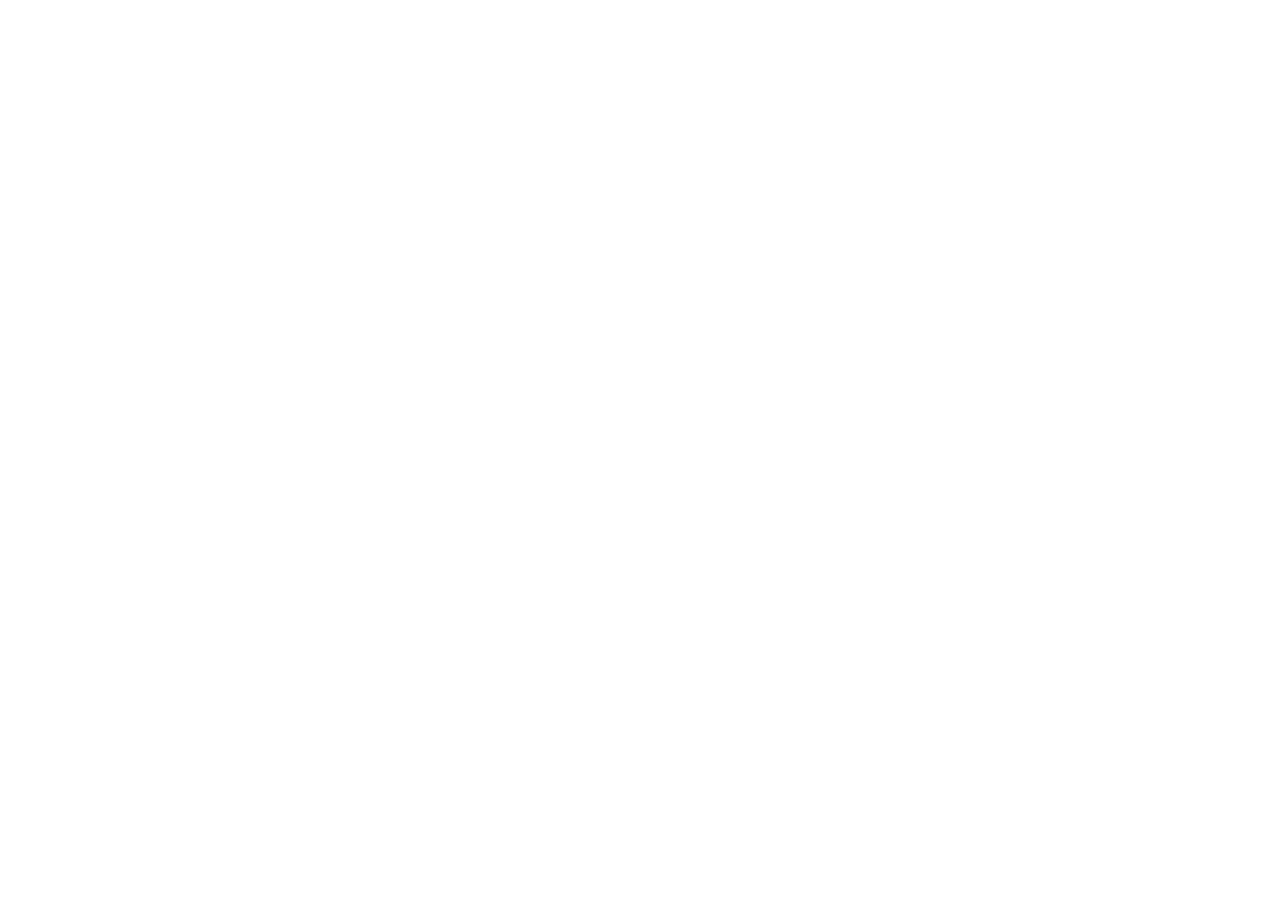
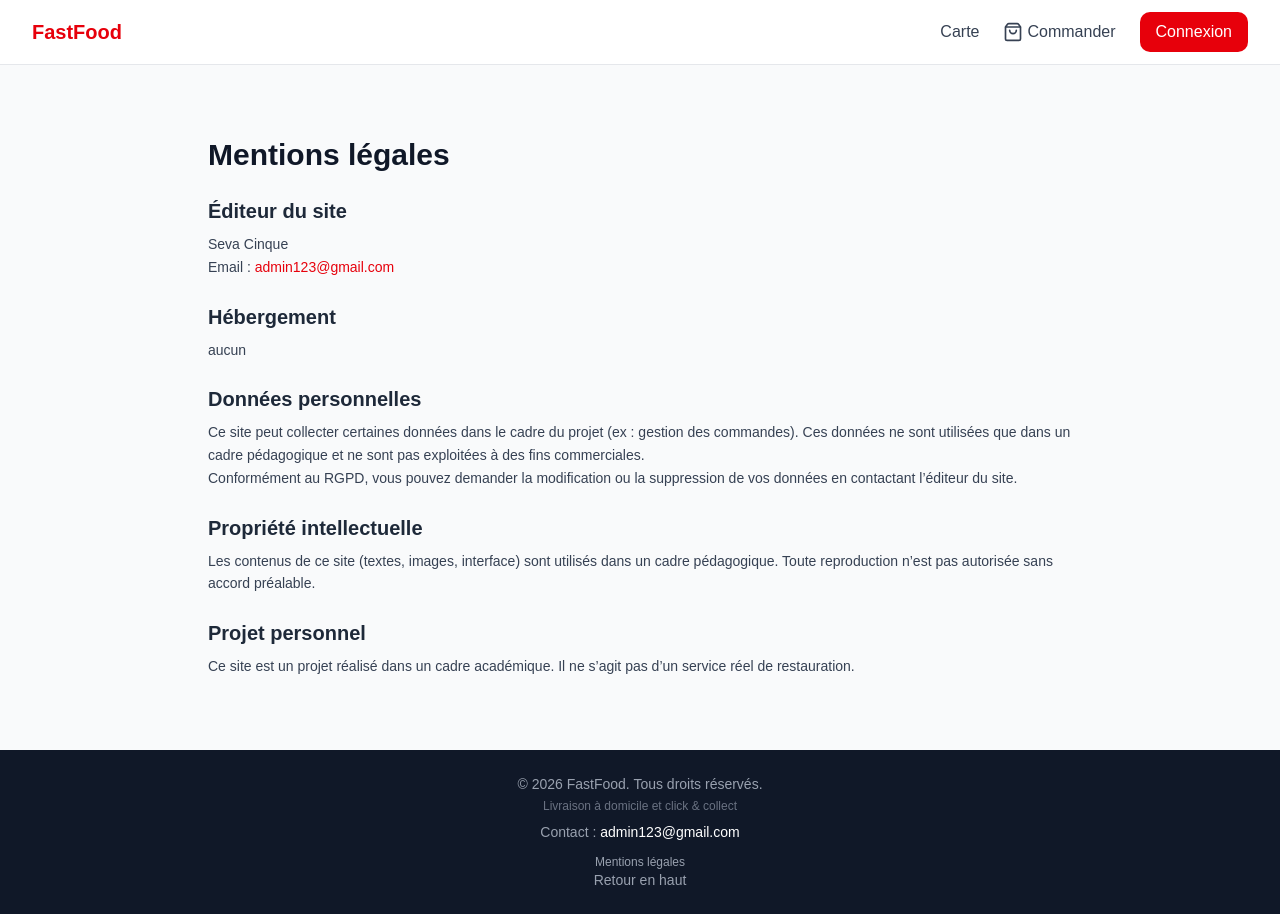
Before and after one commit to Seva0174/fast_food_site, a React (Vite) app in the folder fast_food_frontend/: page /mentions-legales in a window 1280 px wide. Before the commit this address had no page. Before the commit the page ends 800 px from the top, so only its background shows below. Built offline with nearby package versions, Linux system fonts and the light colour scheme.

Commit message:
Maj du footer + ajout des mentions legal

```diff
--- a/fast_food_frontend/src/App.jsx
+++ b/fast_food_frontend/src/App.jsx
@@ -6,7 +6,8 @@
 import { Home } from "./pages/Home";
 import { PageAuth } from "./pages/PageAuth";
 import { PageCommande } from "./pages/PageCommande";
-import { PageUser } from "./pages/PageUser"; // Import de la page User
+import { PageUser } from "./pages/PageUser";
+import { MentionsLegales } from "./pages/MentionsLegales";
 
 const AdminDashboard = () => <h1 className="text-2xl font-bold">Panel Administration</h1>;
 
@@ -21,6 +22,7 @@
               <Route path="/" element={<Home />} />
               <Route path="/login" element={<PageAuth />} />
               <Route path="/register" element={<PageAuth />} />
+              <Route path="/mentions-legales" element={<MentionsLegales />} />
 
               {/* Routes réservées aux utilisateurs connectés (tous rôles) */}
               <Route element={<ProtectedRoute />}>
--- a/fast_food_frontend/src/components/Footer.jsx
+++ b/fast_food_frontend/src/components/Footer.jsx
@@ -1,9 +1,34 @@
+import { Link } from "react-router-dom";
+
 export const Footer = () => {
   return (
     <footer className="bg-gray-900 text-gray-400 py-6 mt-auto">
       <div className="max-w-7xl mx-auto px-4 text-center text-sm">
         <p>© {new Date().getFullYear()} FastFood. Tous droits réservés.</p>
-        <p className="mt-1 text-xs text-gray-500">Livraison à domicile uniquement</p>
+
+        <p className="mt-1 text-xs text-gray-500">
+          Livraison à domicile et click & collect
+        </p>
+
+        <p className="mt-2">
+          Contact :{" "}
+          <a
+            href="mailto:admin123@gmail.com"
+            className="text-white hover:underline"
+          >
+            admin123@gmail.com
+          </a>
+        </p>
+
+        <div className="mt-3 text-xs">
+          <Link to="/mentions-legales">Mentions légales</Link>
+        </div>
+        <button
+          onClick={() => window.scrollTo({ top: 0, behavior: "smooth" })}
+          className="hover:underline"
+        >
+          Retour en haut
+        </button>
       </div>
     </footer>
   );
--- /dev/null
+++ b/fast_food_frontend/src/pages/MentionsLegales.jsx
@@ -0,0 +1,75 @@
+export const MentionsLegales = () => {
+  return (
+    <div className="max-w-4xl mx-auto px-4 py-10 text-gray-700">
+      <h1 className="text-3xl font-bold text-gray-900 mb-6">
+        Mentions légales
+      </h1>
+
+      <div className="space-y-6 text-sm leading-relaxed">
+        {/* Éditeur */}
+        <section>
+          <h2 className="text-xl font-semibold text-gray-800 mb-2">
+            Éditeur du site
+          </h2>
+          <p>Seva Cinque</p>
+          <p>
+            Email :{" "}
+            <a
+              href="mailto:admin123@gmail.com"
+              className="text-red-600 hover:underline"
+            >
+              admin123@gmail.com
+            </a>
+          </p>
+        </section>
+
+        {/* Hébergement */}
+        <section>
+          <h2 className="text-xl font-semibold text-gray-800 mb-2">
+            Hébergement
+          </h2>
+          <p>aucun</p>
+        </section>
+
+        {/* Données personnelles */}
+        <section>
+          <h2 className="text-xl font-semibold text-gray-800 mb-2">
+            Données personnelles
+          </h2>
+          <p>
+            Ce site peut collecter certaines données dans le cadre du projet
+            (ex : gestion des commandes). Ces données ne sont utilisées que dans
+            un cadre pédagogique et ne sont pas exploitées à des fins commerciales.
+          </p>
+          <p>
+            Conformément au RGPD, vous pouvez demander la modification ou la
+            suppression de vos données en contactant l’éditeur du site.
+          </p>
+        </section>
+
+        {/* Propriété intellectuelle */}
+        <section>
+          <h2 className="text-xl font-semibold text-gray-800 mb-2">
+            Propriété intellectuelle
+          </h2>
+          <p>
+            Les contenus de ce site (textes, images, interface) sont utilisés
+            dans un cadre pédagogique. Toute reproduction n’est pas autorisée
+            sans accord préalable.
+          </p>
+        </section>
+
+        {/* Mention projet scolaire */}
+        <section>
+          <h2 className="text-xl font-semibold text-gray-800 mb-2">
+            Projet personnel
+          </h2>
+          <p>
+            Ce site est un projet réalisé dans un cadre académique. Il ne s’agit
+            pas d’un service réel de restauration.
+          </p>
+        </section>
+      </div>
+    </div>
+  );
+};
```
